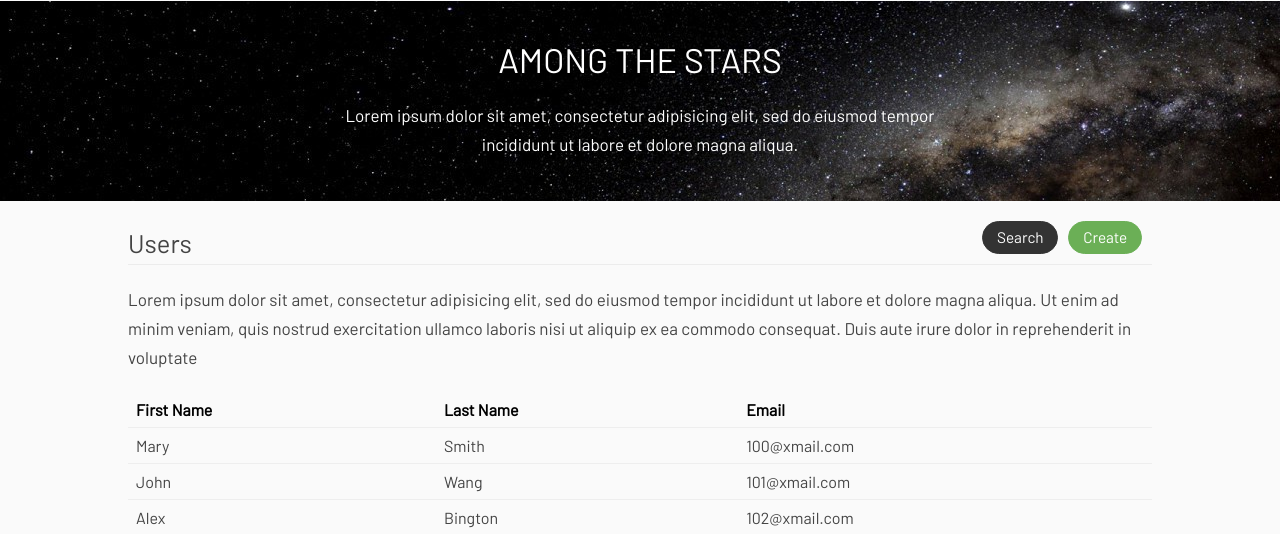
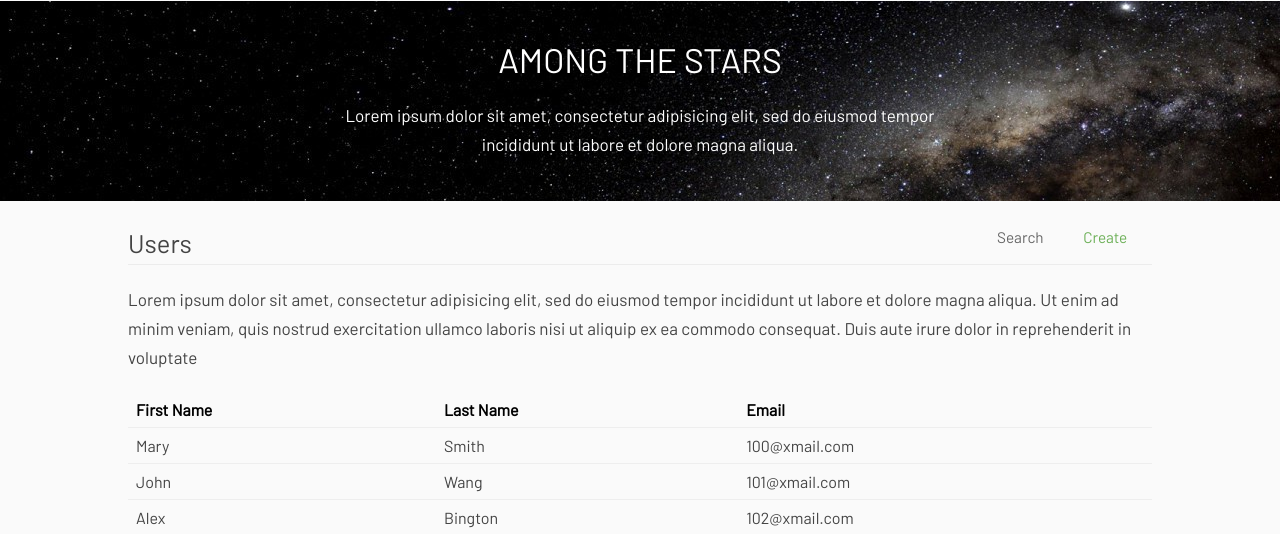
Before and after one commit to manymeeting/CoolCompany, a PHP site: page /users.php in a window 1280 px wide. Shown: the part 72-606 px from the top of the page. Run offline with PHP 8.4, Linux system fonts and the light colour scheme; the visitor is signed in with stand-in values (Sample User, id 1).

Commit message:
change btn styles

```diff
--- a/users.php
+++ b/users.php
@@ -24,8 +24,8 @@ if(!isset($_SESSION["valid"]))
     <div class="coolcp_section">
       <div class="coolcp_section_header">
         <span class="coolcp_section_header_title">Users</span>
-        <a id="userCreateBtn" class="btn small solid round green">Create</a>
-        <a id="userSearchBtn" class="btn small solid round gray-dark">Search</a>
+        <a id="userCreateBtn" class="btn small round no-outline green">Create</a>
+        <a id="userSearchBtn" class="btn small round no-outline">Search</a>
       </div>
       <p>Lorem ipsum dolor sit amet, consectetur adipisicing elit, sed do eiusmod tempor incididunt ut labore et dolore magna aliqua. Ut enim ad minim veniam, quis nostrud exercitation ullamco laboris nisi ut aliquip ex ea commodo consequat. Duis aute irure dolor in reprehenderit in voluptate</p>
       <table class="table">
```
